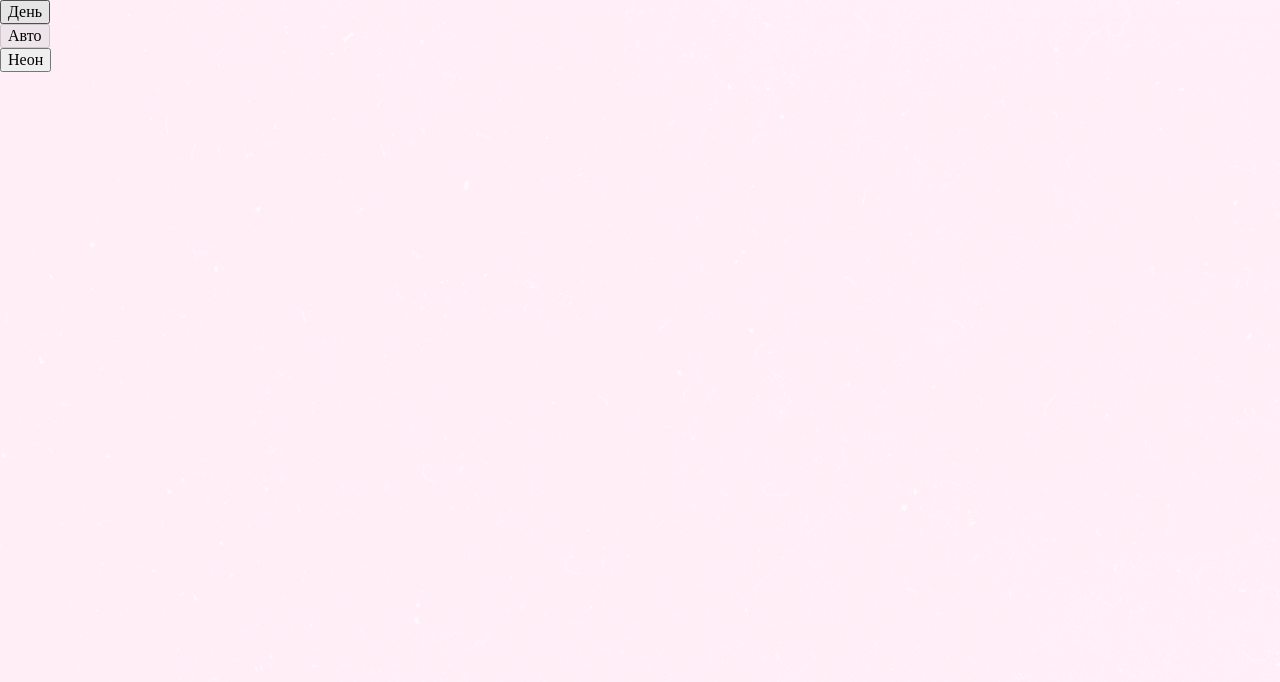
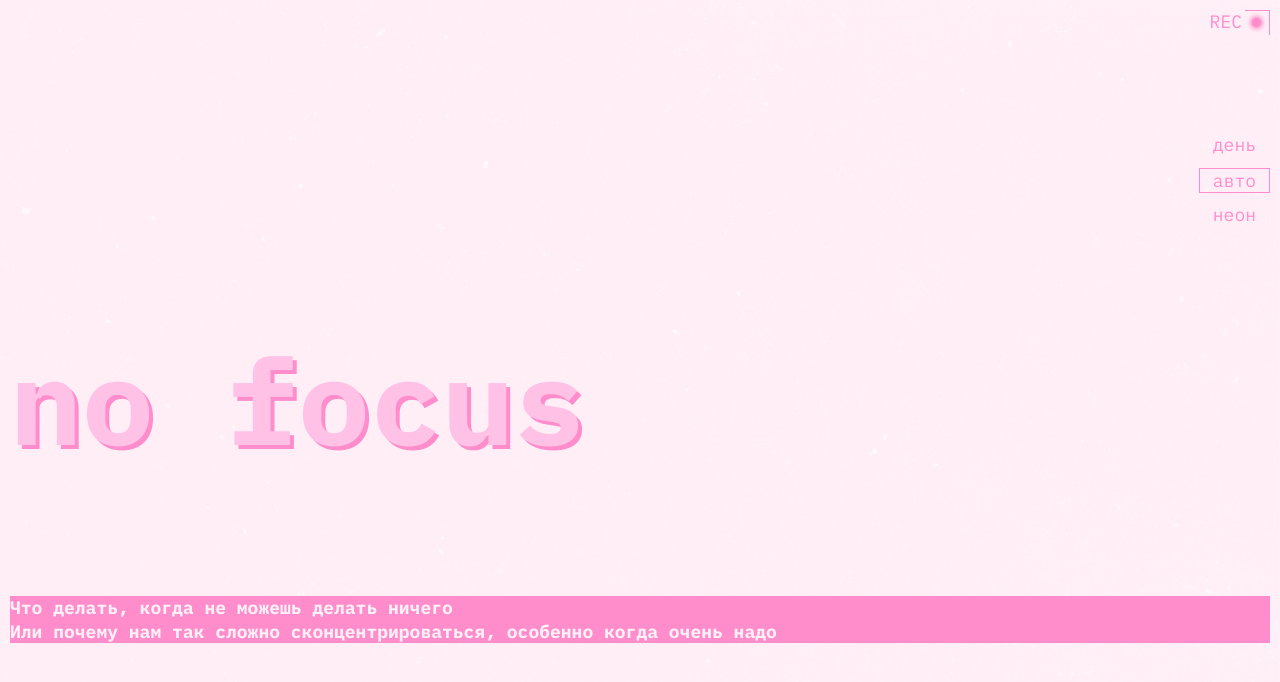
Before and after one commit to neh0chy/slozhno-sosredotochitsya, a plain HTML site: page index.html in a window 1280 px wide. Shown: the top 682 px of the page. Drawn offline with Linux system fonts and the light colour scheme.

Commit message:
feat: finished header

```diff
--- a/index.html
+++ b/index.html
@@ -6,16 +6,20 @@
   <meta http-equiv="X-UA-Compatible" content="IE=edge" />
   <meta name="viewport" content="width=device-width, initial-scale=1.0" />
   <meta name="color-scheme" content="dark light">
+  <link rel="stylesheet" href="./fonts/fonts.css" />
   <link rel="stylesheet" href="./styles/globals.css">
   <link rel="stylesheet" href="./styles/variables.css">
   <link rel="stylesheet" href="./styles/style.css">
   <link rel="stylesheet" href="./styles/dark.css">
   <link rel="stylesheet" href="./styles/light.css">
+  <link rel="icon" href="./images/favicon.ico" sizes="any" />
+  <link rel="icon" href="./images/favicon.svg" type="image/svg+xml" />
   <title>Сложно сосредоточиться</title>
 </head>
 
 <body class="page">
   <header class="header decorated-zone">
+    <span class="header__decor-element" aria-hidden="true">rec</span>
     <nav class="header__theme-menu">
       <ul class="header__theme-menu-list">
         <li class="header__theme-menu-item">
@@ -36,6 +40,11 @@
         </li>
       </ul>
     </nav>
+    <h1 class="header__title">no focus</h1>
+    <div class="header__subtitle">
+      <p>Что делать, когда не можешь делать ничего</p>
+      <p>Или почему нам так сложно сконцентрироваться, особенно когда очень надо</p>
+    </div>
   </header>
   <script src="./scripts/script.js"></script>
 </body>
--- a/styles/style.css
+++ b/styles/style.css
@@ -2,8 +2,115 @@
 
 .page {
   /* сохраните в разметке и стилях класс page. На его основе работает скрипт. */
-  background-color: var(--bg-color);
+  background-color: var(--bg-color, #000028);
   background-image: var(--bg-image);
   background-repeat: no-repeat;
-  background-position: top;
+  background-position: center;
+  background-size: cover;
+  background-attachment: fixed;
+  font-size: 18px;
+  line-height: 130%;
 }
+
+.header {
+  padding: 10px;
+  position: relative;
+  display: grid;
+  grid-template-rows: 1fr auto 1fr;
+  min-height: 100vh;
+  align-items: center;
+  margin-block-end: 40px;
+}
+
+/* REC element */
+.header__decor-element {
+  position: absolute;
+  inset-block-start: 10px;
+  inset-inline-end: 38px;
+  color: var(--accent-color, #FF0070);
+  font-family: var(--main-font, monospace);
+  font-style: normal;
+  font-weight: 400;
+  text-transform: uppercase;
+}
+
+/* circle near REC element */
+.header__decor-element::before {
+  content: "";
+  position: absolute;
+  inline-size: 9px;
+  block-size: 9px;
+  inset-block-start: 8px;
+  inset-inline-end: -19px;
+  border-radius: 50%;
+  background-color: var(--accent-color, #FF0070);
+  box-shadow: 0 0 4px 2px var(--accent-color, #FF0070);
+}
+
+/* top right decorated element */
+.decorated-zone::before {
+  content: "";
+  position: absolute;
+  inline-size: 25px;
+  block-size: 25px;
+  inset-inline-end: 10px;
+  inset-block-start: 10px;
+  border-inline-end: 1px solid var(--accent-color, #FF0070);
+  border-block-start: 1px solid var(--accent-color, #FF0070);
+}
+
+/* bottom left decorated element */
+.decorated-zone::after {
+  content: "";
+  position: absolute;
+  inline-size: 25px;
+  block-size: 25px;
+  inset-inline-start: 10px;
+  inset-block-end: 10px;
+  border-inline-start: 1px solid var(--accent-color, #FF0070);
+  border-block-end: 1px solid var(--accent-color, #FF0070);
+}
+
+.header__theme-menu {
+  text-align: center;
+  justify-self: end;
+}
+
+.header__theme-menu-list {
+  display: flex;
+  flex-direction: column;
+  gap: 10px;
+}
+
+.header__theme-menu-button {
+  background-color: transparent;
+  border: none;
+  color: var(--accent-color, #FF0070);
+  font-family: var(--main-font, monospace);
+  font-size: inherit;
+  font-weight: 400;
+  text-transform: lowercase;
+  padding: 0 13px;
+}
+
+.header__theme-menu-button_active {
+  border: 1px solid var(--accent-color, #FF0070);
+}
+
+.header__title {
+  color: var(--title-color);
+  text-shadow: 4px 4px 0px var(--accent-color, #FF0070);
+  font-family: var(--main-font);
+  font-size: clamp(7.25rem, 7.0115rem + 1.0178vw, 7.5rem);
+  font-style: normal;
+  font-weight: 700;
+  line-height: 82.5%;
+}
+
+.header__subtitle {
+  color: var(--bg-color, #000028);
+  background-color: var(--accent-color, #FF0070);
+  font-family: var(--main-font);
+  font-style: normal;
+  font-weight: 700;
+}
```
